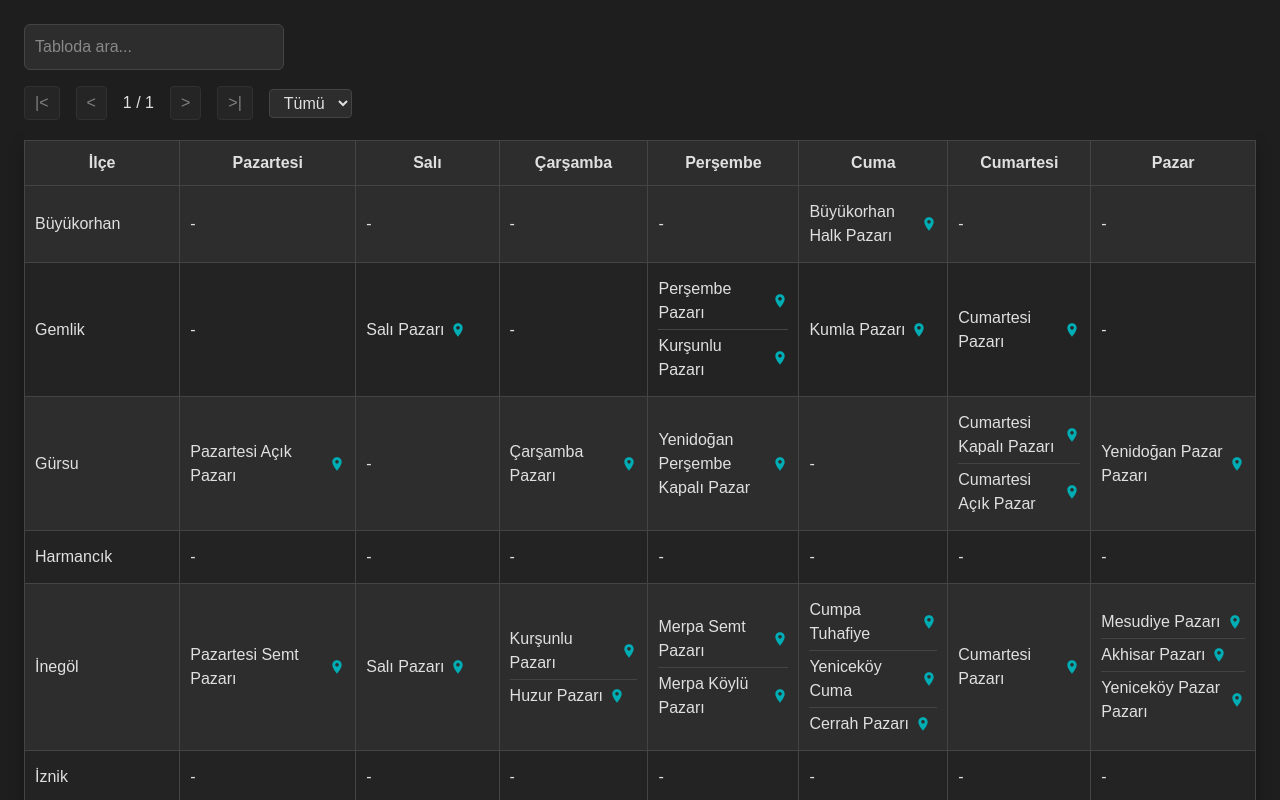
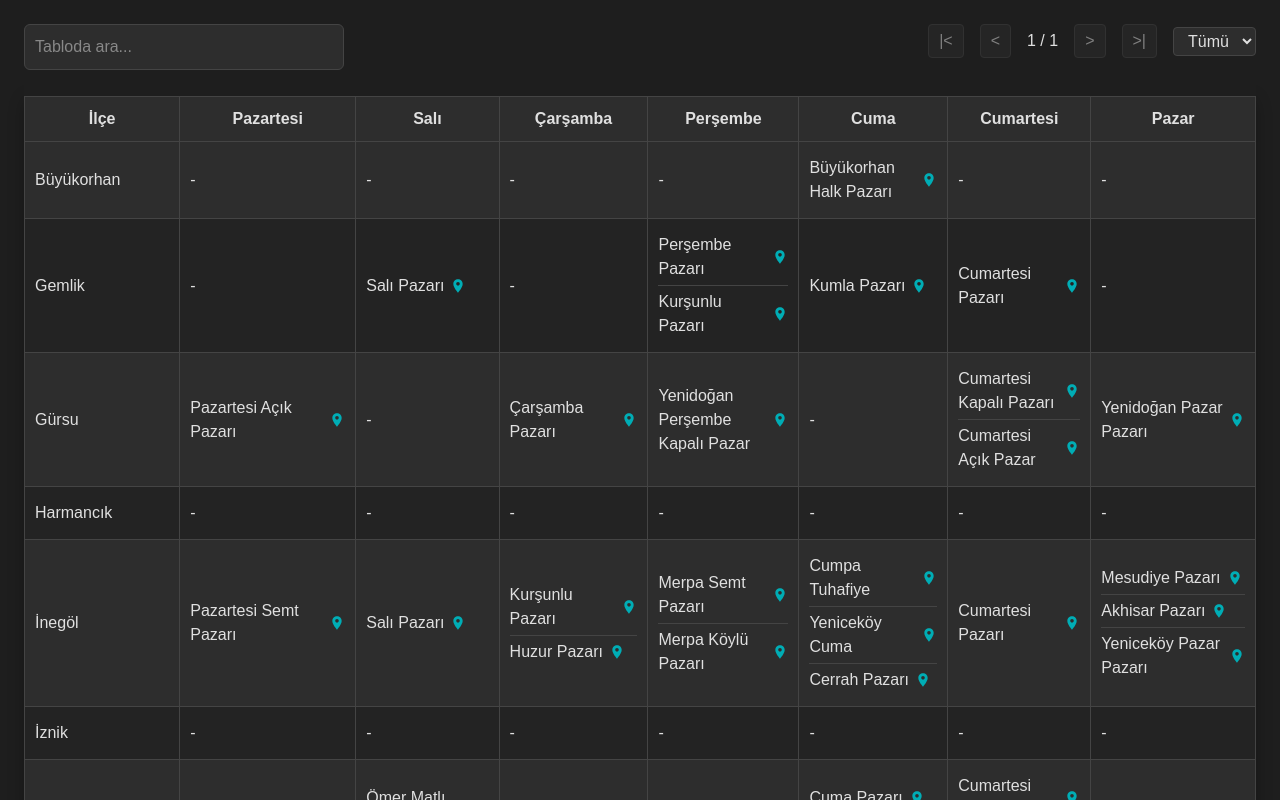
Before and after one commit to ybirdinc/bursa-pazar-yerleri, a Next.js app: page / in a window 1280 px wide. Shown: the top 800 px of the page. Built offline with nearby package versions, Linux system fonts and the light colour scheme.

Commit message:
Tabloda düzenlemeler

```diff
--- a/src/app/page.tsx
+++ b/src/app/page.tsx
@@ -215,20 +215,37 @@ export default function Home() {
         input::placeholder { color: #888; }
         .fixed-controls {
           background: #1E1E1E;
-          padding-bottom: 8px;
+          padding-bottom: 26px;
           padding-top: 24px;
           position: sticky;
           top: 0;
           z-index: 1;
         }
+        @media (min-width: 768px) {
+          .fixed-controls-flex {
+            display: flex;
+            align-items: center;
+            justify-content: space-between;
+            gap: 32px;
+          }
+          .fixed-controls-flex .search-box {
+            flex: 1 1 0%;
+            max-width: 320px;
+          }
+          .fixed-controls-flex .pagination-box {
+            flex: none;
+            margin-bottom: 0;
+          }
+        }
       `}</style>
       <div className="fixed-controls">
+        <div className="fixed-controls-flex">
           <input
+            className="search-box"
             value={globalFilter}
             onChange={(e) => setGlobalFilter(e.target.value)}
             placeholder="Tabloda ara..."
             style={{
-            marginBottom: 16,
               padding: 10,
               width: 260,
               background: "#2D2D2D",
@@ -238,7 +255,7 @@ export default function Home() {
               outline: "none",
             }}
           />
-        <div style={{ marginBottom: 12, display: 'flex', alignItems: 'center', gap: 16 }}>
+          <div className="pagination-box" style={{ marginBottom: 12, display: 'flex', alignItems: 'center', gap: 16 }}>
             <button
               onClick={() => table.setPageIndex(0)}
               disabled={!table.getCanPreviousPage()}
@@ -273,6 +290,7 @@ export default function Home() {
             </select>
           </div>
         </div>
+      </div>
       <div style={{ borderRadius: 10, boxShadow: "0 2px 16px #0004", background: "#2D2D2D" }}>
         <table style={{ borderCollapse: "collapse", width: "100%", background: "#2D2D2D", color: "#E0E0E0" }}>
           <thead>
@@ -291,7 +309,7 @@ export default function Home() {
                       userSelect: "none",
                       transition: "background 0.2s",
                       position: "sticky",
-                      top: 139,
+                      top: 95,
                       zIndex: 1
                     }}
                     onClick={header.column.getToggleSortingHandler()}
```
Lines whose indentation alone changed are shown as unchanged.
